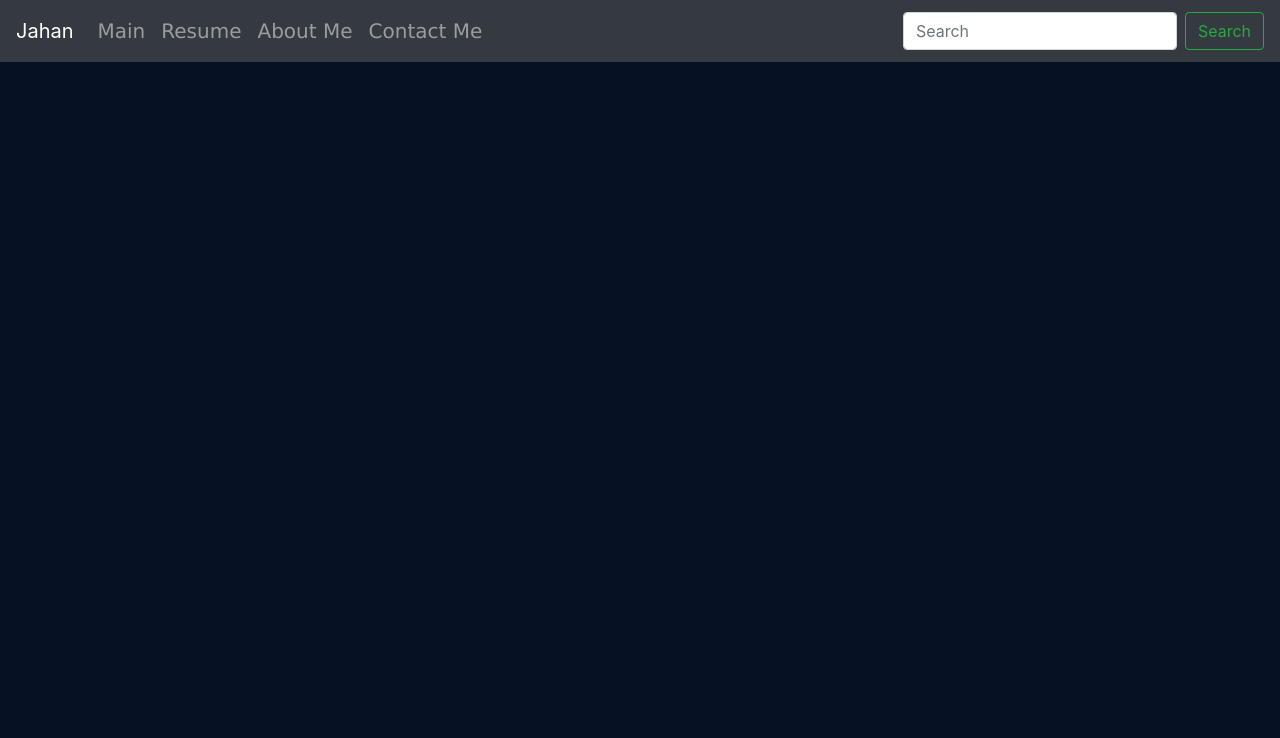
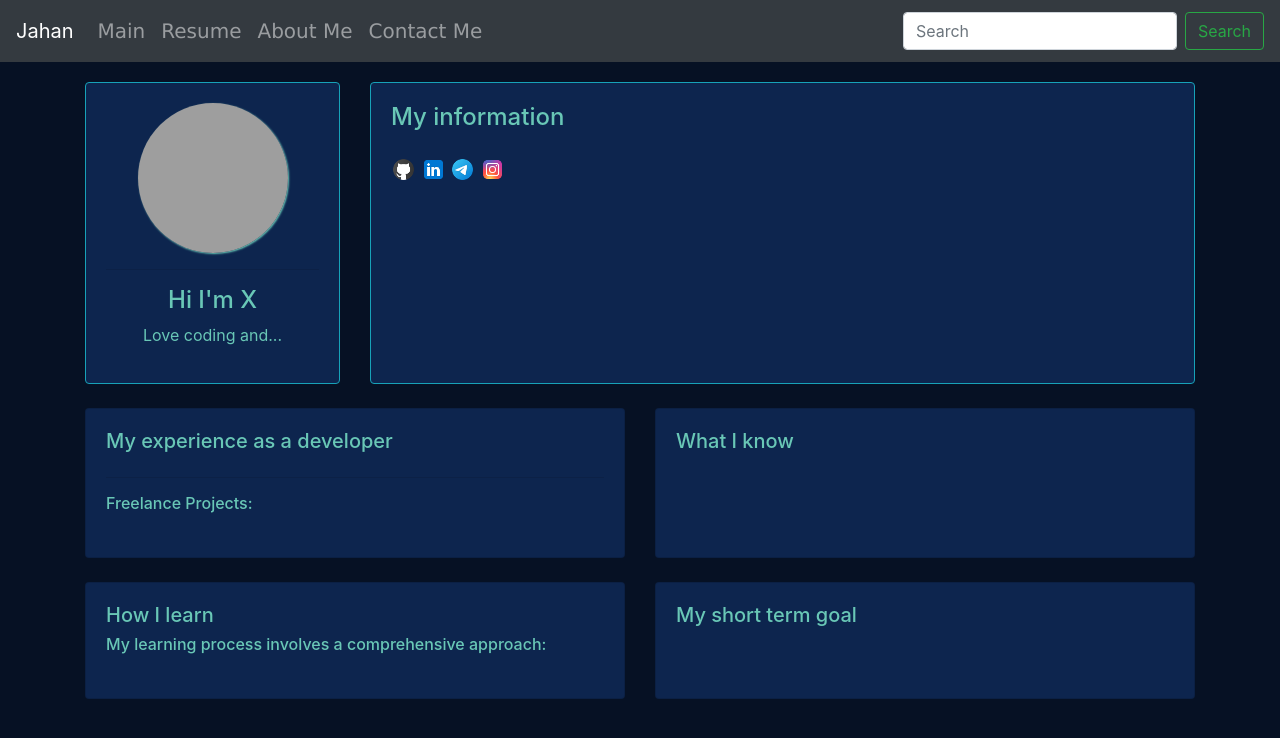
Before and after one commit to Jahan-Jahan/MyBlog, a Django app: page /resume/ in a window 1280 px wide. Shown: the top 738 px of the page. Run offline with Django 5.2, Linux system fonts and the light colour scheme; grey boxes are pictures that could not be loaded.

Commit message:
Resume page

```diff
--- a/blog/templates/blog/about.html
+++ b/blog/templates/blog/about.html
@@ -12,9 +12,9 @@
 
 <div class="card">
     <div class="card-body bg-dark">
-        <h3>Hi there,</h3>
+        <h3>Hi, I'm X,</h3>
 
-        <p>This is about me</p>
+        <p>This is about me...</p>
     </div>
 </div>
 
--- a/blog/templates/blog/category.html
+++ b/blog/templates/blog/category.html
@@ -1,5 +1,3 @@
-<!-- blog/templates/blog/category.html -->
-
 {% extends "base.html" %}
 
 {% extends "blog/index.html" %}
--- a/blog/templates/blog/detail.html
+++ b/blog/templates/blog/detail.html
@@ -10,9 +10,6 @@
 
 <link rel="stylesheet" href="{% static 'styles/detail.css' %}">
 
-<small>
-    <!-- ... -->
-</small>
 <p>{{ post.body | linebreaks }}</p>
 
 <hr>
--- a/blog/templates/blog/resume.html
+++ b/blog/templates/blog/resume.html
@@ -1,4 +1,6 @@
 {% extends 'base.html' %}
+
+{% load static %}
 
 {% block page_title %}
 {% endblock page_title %}
@@ -6,9 +8,119 @@
 {% block page_content %}
 
 <style>
+    #profile-wrapper {
+        text-align: center;
+    }
 
+    .container {
+        margin-top: 20px;
+    }
+
+    .card {
+        background: hsl(218, 71%, 18%);
+    }
+
+    .card:hover {
+        box-shadow: 2px 2px 8px rgb(4, 255, 125);
+    }
+
+    #my-info {
+        line-height: 2;
+    }
+
+    #profile-pic {
+        width: 150px;
+        height: 150px;
+        border-radius: 50%;
+        margin-left: auto;
+        margin-right: auto;
+        box-shadow: 1px 1px 2px #69C7B6;
+    }
+
+    .social-links ul, .social-links li {
+        list-style-type: none;
+        display: inline;
+    }
+
+    .social-links {
+        padding: 0;
+        margin: 0;
+    }
+
+    .experience-container, .knowledge-container,
+    .learn-container, .goal-container {
+        line-height: 2.5;
+    }
+
+    .social {
+        width: 25px;
+        height: 25px;
+    }
+
+    .social:hover {
+        cursor: pointer;
+    }
 </style>
 
+<div class="container">
+    <div class="row">
+        <div class="col-md-3">
+            <div class="card card-body h-100 border-info" id="profile-wrapper">
+                <img id="profile-pic" src="{% static 'images/profile_pic.jpg' %}"></img>
+                <hr>
+                <h4>Hi I'm X</h4>
+                <p>Love coding and...</p>
+            </div>
+        </div>
+        <div class="col-md-9">
+            <div class="card card-body h-100 border-info">
+                <h4>My information</h4>
+                <p id="my-info"></p>
 
+                <ul class="social-links">
+                    <li><img src="{% static 'images/github.png' %}" alt="Github" class="social" onclick="window.open('https://github.com/Jahan-Jahan', '_blank');"></li>
+                    <li><img src="{% static 'images/linkedin.png' %}" alt="Linkedin" class="social" onclick="window.open('https://www.linkedin.com/in/abolfazl-jahangir-a69109242/', '_blank');"></li>
+                    <li><img src="{% static 'images/telegram.png' %}" alt="Telegram" class="social" onclick="window.open('https://t.me/jahangir845', '_blank');"></li>
+                    <li><img src="{% static 'images/instagram.png' %}" alt="Instagram" class="social" onclick="window.open('https://www.instagram.com/abolfazl.jahangirr/', '_blank');"></li>
+                </ul>
+
+            </div>
+        </div>
+    </div>
+    <br>
+    <div class="row">
+        <div class="col-md-6">
+            <div class="card card-body h-100">
+                <h5>My experience as a developer</h5>
+                <hr>
+                <h6>Freelance Projects:</h6>
+                <ul class="experience-container"></ul>
+            </div>
+        </div>
+        <div class="col-md-6">
+            <div class="card card-body h-100">
+                <h5>What I know</h5>
+                <ul class="knowledge-container"></ul>
+            </div>
+        </div>
+    </div>
+    <br>
+    <div class="row">
+        <div class="col-md-6">
+            <div class="card card-body h-100">
+                <h5>How I learn</h5>
+                <h6>My learning process involves a comprehensive approach:</h6>
+                <ol class="learn-container"></ol>
+            </div>
+        </div>
+        <div class="col-md-6">
+            <div class="card card-body h-100">
+                <h5>My short term goal</h5>
+                <p class="goal-container"></p>
+            </div>
+        </div>
+    </div>
+    <br>
+</div>
 
 {% endblock page_content %}
--- a/blog/urls.py
+++ b/blog/urls.py
@@ -3,10 +3,11 @@ from . import views
 
 urlpatterns = [
     path("", views.blog_index, name="blog_index"),
-    path("post/<int:pk>/", views.blog_detail, name="blog_detail"),
+    path("post/<str:pk>/", views.blog_detail, name="blog_detail"),
     path("category/<category>/", views.blog_category, name="blog_category"),
     path("about/", views.about, name="about"),
     path("contact/", views.contact, name="contact"),
     path("message_success/<str:pk>/", views.message_success, name="message_success"),
     path("resume/", views.resume, name="resume"),
+    path("search/", views.search, name="search"),
 ]
--- a/blog/views.py
+++ b/blog/views.py
@@ -1,5 +1,6 @@
 from django.http import HttpResponseRedirect
 from django.shortcuts import render, redirect, get_object_or_404
+from django.db.models import Q
 from blog.models import Post, Comment, Message
 from blog.forms import CommentForm, MessageForm
 
@@ -74,3 +75,13 @@ def contact(request):
 def resume(request):
     context = {}
     return render(request, "blog/resume.html", context=context)
+
+def search(request):
+    query = request.GET.get("search") if request.GET.get("search") else ""
+    posts = Post.objects.filter(
+        Q(title__icontains=query) |
+        Q(body__icontains=query) |
+        Q(categories__name__icontains=query)
+    ).distinct()
+    context = {"posts": posts}
+    return render(request, "blog/index.html", context=context)
--- a/templates/base.html
+++ b/templates/base.html
@@ -31,13 +31,16 @@
               </li>
             </ul>
           </div>
-        <form class="form-inline">
-            <input class="form-control mr-sm-2" type="search" placeholder="Search" aria-label="Search">
+          <form class="form-inline" method="GET" action="{% url 'search' %}">
+              <input class="form-control mr-sm-2" type="search" name="search" placeholder="Search" aria-label="Search">
               <button class="btn btn-outline-success my-2 my-sm-0" type="submit">Search</button>
           </form>
       </nav>
   </header>
   {% block page_title %}{% endblock page_title %}
   {% block page_content %}{% endblock page_content %}
+  <script src="https://code.jquery.com/jquery-3.3.1.slim.min.js" integrity="sha384-q8i/X+965DzO0rT7abK41JStQIAqVgRVzpbzo5smXKp4YfRvH+8abtTE1Pi6jizo" crossorigin="anonymous"></script>
+  <script src="https://cdn.jsdelivr.net/npm/popper.js@1.14.7/dist/umd/popper.min.js" integrity="sha384-UO2eT0CpHqdSJQ6hJty5KVphtPhzWj9WO1clHTMGa3JDZwrnQq4sF86dIHNDz0W1" crossorigin="anonymous"></script>
+  <script src="https://cdn.jsdelivr.net/npm/bootstrap@4.3.1/dist/js/bootstrap.min.js" integrity="sha384-JjSmVgyd0p3pXB1rRibZUAYoIIy6OrQ6VrjIEaFf/nJGzIxFDsf4x0xIM+B07jRM" crossorigin="anonymous"></script>
 </body>
 </html>
```
Also changed, not shown: blog/templates/blog/contact.html (+6 -2 lines), static/images/github.png (added), static/images/instagram.png (added), static/images/linkedin.png (added), static/images/telegram.png (added). Lines whose indentation alone changed are shown as unchanged.
